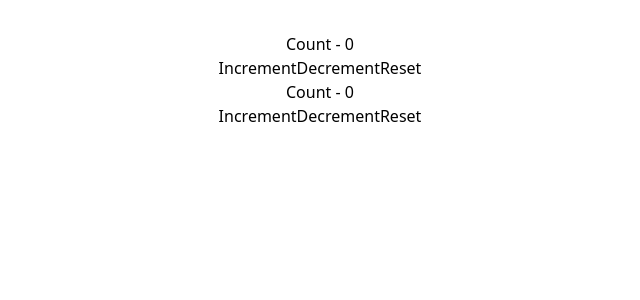
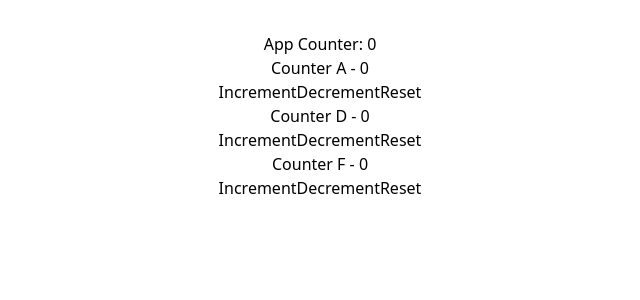
Before and after one commit to Razi-Azam/my-react-doc, a React (Vite) app in the folder practice-app/: page / in a window 1280 px wide. Shown: the top 300 px of the page, without its empty margins (320-960 px from the left). Built offline with nearby package versions, Linux system fonts and the light colour scheme.

Commit message:
Adding useReducer with useContext hook example

```diff
--- a/practice-app/src/App.jsx
+++ b/practice-app/src/App.jsx
@@ -1,4 +1,4 @@
-import React from 'react'
+import React, { useReducer } from 'react'
 import './App.css'
 import WithPrevState from './components/01useState-hook/01WithPrevState'
 import WithObject from './components/01useState-hook/02WithObject'
@@ -14,19 +14,49 @@ import UseContextOptimized from './components/03useContext-hook/02UseContextOpti
 import CounterOne from './components/04useReducer-hook/01CounterOne'
 import CounterTwo from './components/04useReducer-hook/02CounterTwo'
 import MultipleReducers from './components/04useReducer-hook/03MultipleReducers'
+import CompA from './components/04useReducer-hook/Child-Components/CompA'
+import CompB from './components/04useReducer-hook/Child-Components/CompB'
+import CompC from './components/04useReducer-hook/Child-Components/CompC'
 
 //create a context
 export const UserContext = React.createContext();
 //create another context
 export const ChannelContext = React.createContext();
 
+//create a reducer function
+const initialState = 0
+const reducer = (state, action) => {
+    switch(action) {
+        case 'increment':
+            return state + 1
+        case 'decrement':
+            return state - 1
+        case 'reset':
+            return initialState
+        default:
+            state
+    }
+}
+
+//create a context
+export const CountContext = React.createContext()
+
 function App() {
+  const [count, dispatch] = useReducer(reducer, initialState)
 
   return (
     <>
 
-      {/*  Multiple reducers  */}
-      <MultipleReducers />
+      {/*  useReducer with useContext hook  */}
+      <h1>App Counter: {count}</h1>
+      <CountContext.Provider value={{countState: count, countDispatch: dispatch}}>
+        <CompA />
+        <CompB />
+        <CompC />
+      </CountContext.Provider>
+
+      {/*  Multiple reducers
+      <MultipleReducers /> */}
 
       {/* useReducer Hook using complex state and action
       <CounterTwo />  */}
--- /dev/null
+++ b/practice-app/src/components/04useReducer-hook/Child-Components/CompA.jsx
@@ -0,0 +1,28 @@
+import React, {useContext} from 'react'
+import { CountContext } from '../../../App'
+
+function CompA() {
+    const countContext = useContext(CountContext)
+  return (
+    <div>
+        <h1 className='text-3xl text-gray-950 font-bold mb-4'>Counter A - {countContext.countState}</h1>
+        <button
+            className='border border-gray-950 bg-slate-500 text-white w-auto px-4'
+            onClick={() => countContext.countDispatch('increment')}
+        >Increment
+        </button>
+        <button
+            className='border border-gray-950 bg-slate-500 text-white w-auto px-2 mx-2'
+            onClick={() => countContext.countDispatch('decrement')}
+        >Decrement
+        </button>
+        <button
+            className='border border-gray-950 bg-slate-500 text-white w-20 px-2'
+            onClick={() => countContext.countDispatch('reset')}
+        >Reset
+        </button>
+    </div>
+  )
+}
+
+export default CompA
--- /dev/null
+++ b/practice-app/src/components/04useReducer-hook/Child-Components/CompB.jsx
@@ -0,0 +1,12 @@
+import React from 'react'
+import CompD from './CompD'
+
+function CompB() {
+  return (
+    <div>
+        <CompD />
+    </div>
+  )
+}
+
+export default CompB
--- /dev/null
+++ b/practice-app/src/components/04useReducer-hook/Child-Components/CompC.jsx
@@ -0,0 +1,12 @@
+import React from 'react'
+import CompE from './CompE'
+
+function CompC() {
+  return (
+    <div>
+        <CompE />
+    </div>
+  )
+}
+
+export default CompC
--- /dev/null
+++ b/practice-app/src/components/04useReducer-hook/Child-Components/CompD.jsx
@@ -0,0 +1,28 @@
+import React, {useContext} from 'react'
+import { CountContext } from '../../../App'
+
+function CompD() {
+    const countContext = useContext(CountContext)
+  return (
+    <div>
+        <h1 className='text-3xl text-gray-950 font-bold mb-4'>Counter D - {countContext.countState}</h1>
+        <button
+            className='border border-gray-950 bg-slate-500 text-white w-auto px-4'
+            onClick={() => countContext.countDispatch('increment')}
+        >Increment
+        </button>
+        <button
+            className='border border-gray-950 bg-slate-500 text-white w-auto px-2 mx-2'
+            onClick={() => countContext.countDispatch('decrement')}
+        >Decrement
+        </button>
+        <button
+            className='border border-gray-950 bg-slate-500 text-white w-20 px-2'
+            onClick={() => countContext.countDispatch('reset')}
+        >Reset
+        </button>
+    </div>
+  )
+}
+
+export default CompD
--- /dev/null
+++ b/practice-app/src/components/04useReducer-hook/Child-Components/CompE.jsx
@@ -0,0 +1,12 @@
+import React from 'react'
+import CompF from './CompF'
+
+function CompE() {
+  return (
+    <div>
+        <CompF />
+    </div>
+  )
+}
+
+export default CompE
--- /dev/null
+++ b/practice-app/src/components/04useReducer-hook/Child-Components/CompF.jsx
@@ -0,0 +1,28 @@
+import React, {useContext} from 'react'
+import { CountContext } from '../../../App'
+
+function CompF() {
+    const countContext = useContext(CountContext)
+  return (
+    <div>
+        <h1 className='text-3xl text-gray-950 font-bold mb-4'>Counter F - {countContext.countState}</h1>
+        <button
+            className='border border-gray-950 bg-slate-500 text-white w-auto px-4'
+            onClick={() => countContext.countDispatch('increment')}
+        >Increment
+        </button>
+        <button
+            className='border border-gray-950 bg-slate-500 text-white w-auto px-2 mx-2'
+            onClick={() => countContext.countDispatch('decrement')}
+        >Decrement
+        </button>
+        <button
+            className='border border-gray-950 bg-slate-500 text-white w-20 px-2'
+            onClick={() => countContext.countDispatch('reset')}
+        >Reset
+        </button>
+    </div>
+  )
+}
+
+export default CompF
```
